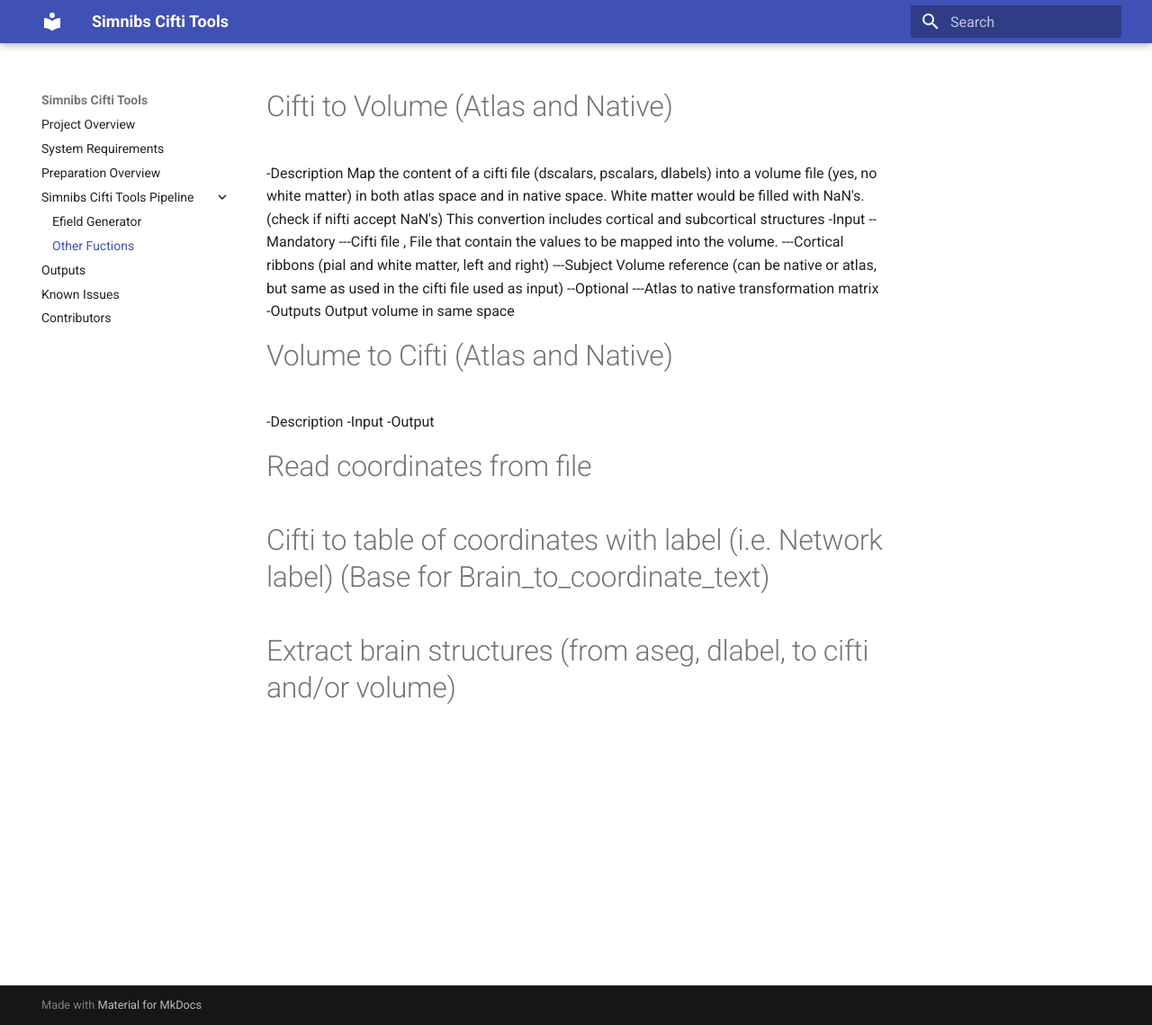
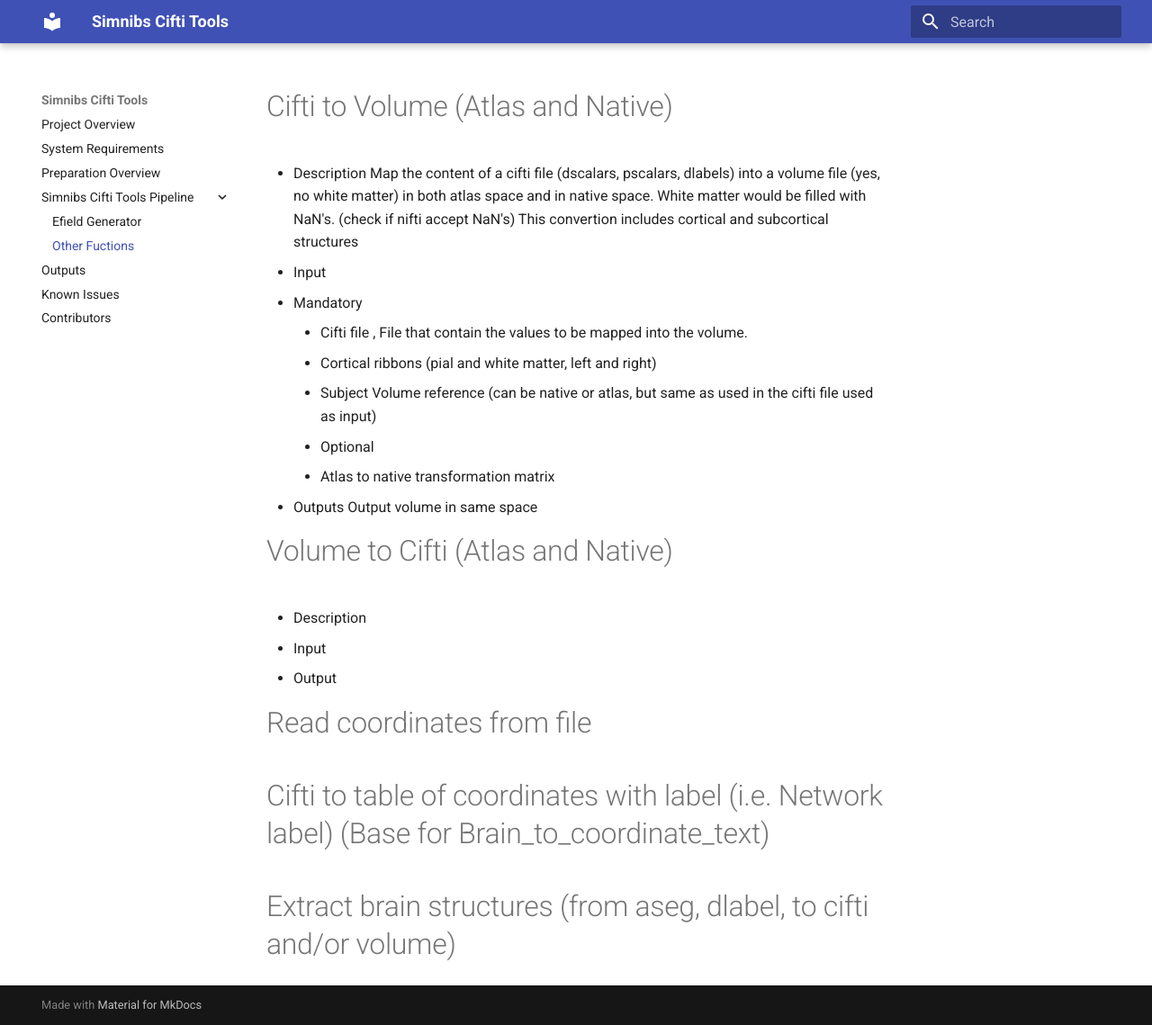
Before and after one commit to DCAN-Labs/simnibs_cifti_tools_RTD2, an MkDocs documentation site: the page built from docs/other_functions.md, in a window 1280 px wide and 1139 px high. Shown: the whole window at 90% size. Built offline with MkDocs 1.6.1 and Material for MkDocs 9.7.7, drawn with Linux system fonts in a browser that asks for light colours; old or Windows-style settings are respelled for this version of MkDocs.

```diff
--- a/docs/other_functions.md
+++ b/docs/other_functions.md
@@ -1,21 +1,21 @@
 # Cifti to Volume (Atlas and Native)
--Description
+- Description
 Map the content of a cifti file (dscalars, pscalars, dlabels) into a volume file (yes, no white matter) in both atlas space and in native space. White matter would be filled with NaN's. (check if nifti accept NaN's)
 This convertion includes cortical and subcortical structures
--Input
---Mandatory
----Cifti file , File that contain the values to be mapped into the volume.
----Cortical ribbons (pial and white matter, left and right)
----Subject Volume reference (can be native or atlas, but same as used in the cifti file used as input)
---Optional
----Atlas to native transformation matrix
--Outputs
+- Input
+  - Mandatory
+    - Cifti file , File that contain the values to be mapped into the volume.
+    - Cortical ribbons (pial and white matter, left and right)
+    - Subject Volume reference (can be native or atlas, but same as used in the cifti file used as input)
+    - Optional
+    - Atlas to native transformation matrix
+- Outputs
 Output volume in same space
 
 # Volume to Cifti (Atlas and Native)
--Description
--Input
--Output
+- Description
+- Input
+- Output
 # Read coordinates from file
 # Cifti to table of coordinates with label (i.e. Network label) (Base for Brain_to_coordinate_text)
 # Extract brain structures (from aseg, dlabel, to cifti and/or volume)
```
